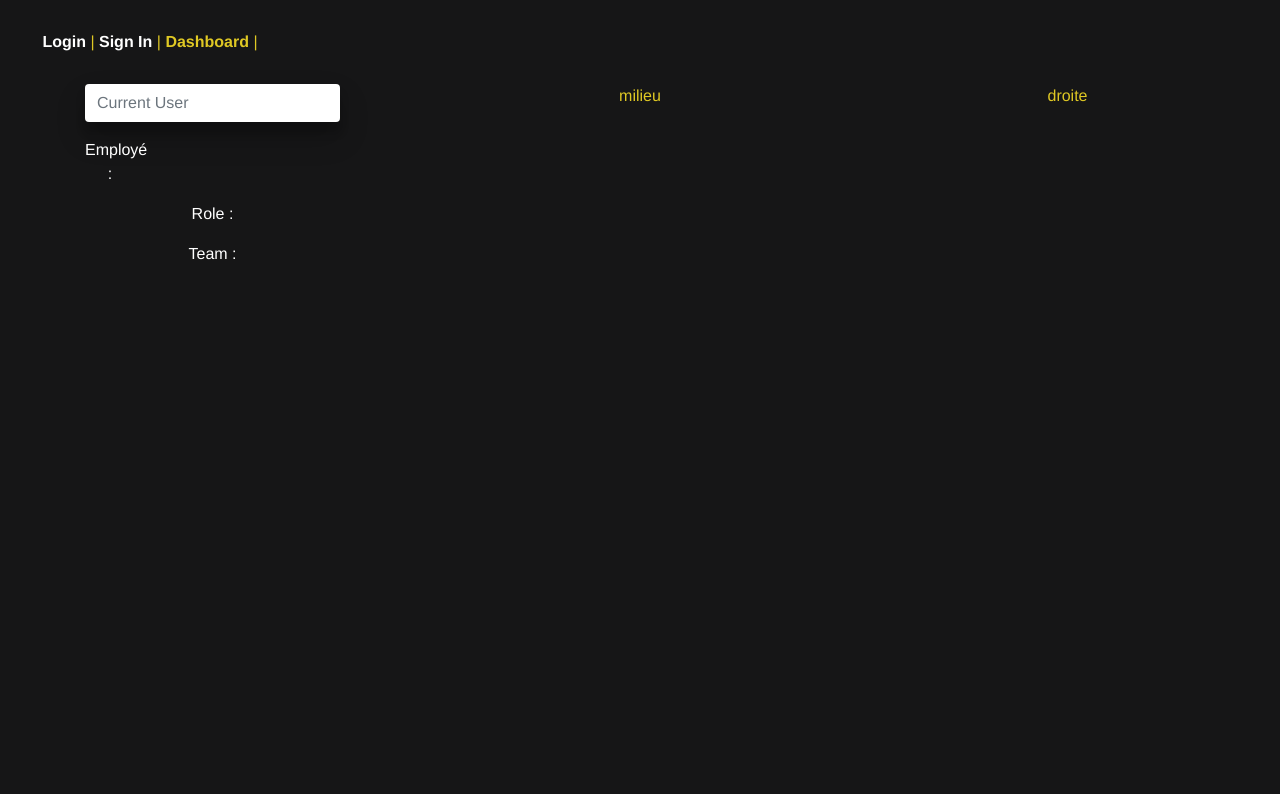
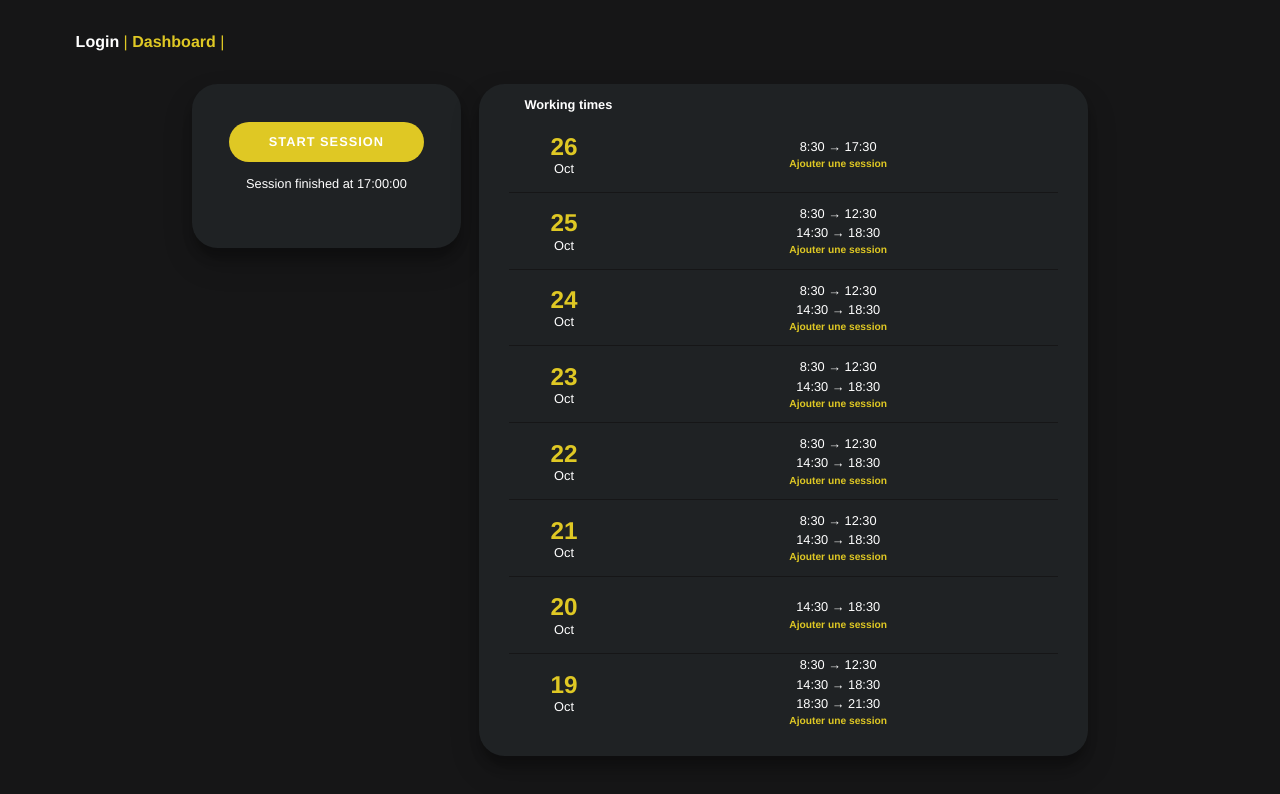
Before and after one commit to Soheibkehal/TimeMngr, a Vue app: page / in a window 1280 px wide. Shown: the top 794 px of the page. Built offline with nearby package versions, Linux system fonts and the light colour scheme.

Commit message:
add graph

```diff
--- a/package.json
+++ b/package.json
@@ -13,11 +13,16 @@
     "core-js": "^3.6.5",
     "jquery": "^3.5.1",
     "popper.js": "^1.16.1",
+    "raphael": "^2.3.0",
+    "save": "^2.4.0",
     "vue": "^2.6.11",
+    "vue-jquery": "^1.0.6",
+    "vue-morris": "^1.1.0",
     "vue-router": "^3.2.0"
   },
   "devDependencies": {
     "@babel/polyfill": "^7.11.5",
+    "@types/raphael": "^2.3.0",
     "@vue/cli-plugin-babel": "~4.5.0",
     "@vue/cli-plugin-eslint": "~4.5.0",
     "@vue/cli-plugin-router": "^4.5.8",
--- a/src/App.vue
+++ b/src/App.vue
@@ -2,18 +2,24 @@
   <div id="app">
     <div id="nav">
       <router-link to="/login">Login</router-link> |
-      <router-link to="/signin">Sign In </router-link> |
       <router-link to="/">Dashboard</router-link> |
+
     </div>
     <router-view />
   </div>
 </template>
 
+<script>
+export default {
+
+
+}
+</script>
 
 <style>
 html,
 body {
-  background-color:#161617;
+  background-color: #161617;
   background-size: cover;
   -webkit-background-size: cover;
   -moz-background-size: cover;
--- a/src/components/HelloWorld.vue
+++ b/src/components/HelloWorld.vue
@@ -1,33 +1,209 @@
   <template>
-  <div class="hello">
-
+  <div class="container-dashboard">
+    <div id="clock-container">
+      <div id="clock">
+        <button class="btn">START SESSION</button>
+        <p>Session finished at 17:00:00</p>
+      </div>
+    </div>
+    <div id="calendar">
+      <h2>Working times</h2>
+      <ul>
+        <li>
+          <div class="date">
+            <h3 class="day">26</h3>
+            <h3 class="month">Oct</h3>
+          </div>
+          <div class="session">
+            <p>8:30 → 17:30</p>
+            <p class="add-link">Ajouter une session</p>
+          </div>
+        </li>
+        <li>
+          <div class="date">
+            <h3 class="day">25</h3>
+            <h3 class="month">Oct</h3>
+          </div>
+          <div class="session">
+            <p>8:30 → 12:30</p>
+            <p>14:30 → 18:30</p>
+            <p class="add-link">Ajouter une session</p>
+          </div>
+        </li>
+        <li>
+          <div class="date">
+            <h3 class="day">24</h3>
+            <h3 class="month">Oct</h3>
+          </div>
+          <div class="session">
+            <p>8:30 → 12:30</p>
+            <p>14:30 → 18:30</p>
+            <p class="add-link">Ajouter une session</p>
+          </div>
+        </li>
+        <li>
+          <div class="date">
+            <h3 class="day">23</h3>
+            <h3 class="month">Oct</h3>
+          </div>
+          <div class="session">
+            <p>8:30 → 12:30</p>
+            <p>14:30 → 18:30</p>
+            <p class="add-link">Ajouter une session</p>
+          </div>
+        </li>
+        <li>
+          <div class="date">
+            <h3 class="day">22</h3>
+            <h3 class="month">Oct</h3>
+          </div>
+          <div class="session">
+            <p>8:30 → 12:30</p>
+            <p>14:30 → 18:30</p>
+            <p class="add-link">Ajouter une session</p>
+          </div>
+        </li>
+        <li>
+          <div class="date">
+            <h3 class="day">21</h3>
+            <h3 class="month">Oct</h3>
+          </div>
+          <div class="session">
+            <p>8:30 → 12:30</p>
+            <p>14:30 → 18:30</p>
+            <p class="add-link">Ajouter une session</p>
+          </div>
+        </li>
+        <li>
+          <div class="date">
+            <h3 class="day">20</h3>
+            <h3 class="month">Oct</h3>
+          </div>
+          <div class="session">
+            <p>14:30 → 18:30</p>
+            <p class="add-link">Ajouter une session</p>
+          </div>
+        </li>
+        <li>
+          <div class="date">
+            <h3 class="day">19</h3>
+            <h3 class="month">Oct</h3>
+          </div>
+          <div class="session">
+            <p>8:30 → 12:30</p>
+            <p>14:30 → 18:30</p>
+            <p>18:30 → 21:30</p>
+            <p class="add-link">Ajouter une session</p>
+          </div>
+        </li>
+      </ul>
+    </div>
   </div>
 </template>
 
 <script>
 export default {
-  name: 'HelloWorld',
-
-}
+  name: "Dashboard",
+};
 </script>
 
-<!-- Add "scoped" attribute to limit CSS to this component only -->
-<style scoped>
-h3 {
-  margin: 40px 0 0;
+<style lang="scss">
+.container-dashboard {
+  display: flex;
+  width: 70%;
+  margin: 0 auto;
+  #clock-container {
+    width: 30%;
+    #clock {
+      box-shadow: 0px 15px 30px rgba(0, 0, 0, 0.2),
+        0px 10px 10px rgba(0, 0, 0, 0.2);
+      background-color: #1f2224;
+      border-radius: 2vw;
+      padding: 3vw 1vw;
+      button {
+        border-radius: 20px;
+        background-color: #dfc824;
+        color: #fff;
+        font-size: 1vw;
+        font-weight: bold;
+        padding: 10px 40px;
+        letter-spacing: 1px;
+        text-transform: uppercase;
+        border: 0;
+      }
+      p {
+        color: white;
+        font-size: 1vw;
+        margin-top: 1vw;
+      }
+    }
+  }
+  #calendar {
+    width: 68%;
+    margin-left: 2%;
+    box-shadow: 0px 15px 30px rgba(0, 0, 0, 0.2),
+      0px 10px 10px rgba(0, 0, 0, 0.2);
+    background-color: #1f2224;
+    border-radius: 2vw;
+    h2 {
+      text-align: left;
+      color: white;
+      width: 85%;
+      margin: 1vw auto 0.3vw;
+      font-size: 1vw;
+      font-weight: 700;
     }
     ul {
-  list-style-type: none;
       padding: 0;
+      width: 90%;
+      margin: 0 auto 2vw;
+      border-radius: 1vw;
+      li {
+        display: flex;
+        min-height: 6vw;
+        justify-content: center;
+        border-bottom: 1px solid #161617;
+        align-items: center;
+        &:last-child {
+          border: 0;
         }
-li {
-  display: inline-block;
-  margin: 0 10px;
+        .date {
+          width: 20%;
+          h3.day {
+            color: #dfc824;
+            font-size: 1.9vw;
+            margin: 0;
+            font-weight: 700;
           }
-a {
-  color: #42b983;
+          h3.month {
+            color: white;
+            font-size: 1vw;
+            margin: 0;
           }
-p{
-  color : blue;
+        }
+        .session {
+          width: 80%;
+          display: flex;
+          flex-direction: column;
+          p {
+            text-align: center;
+            margin: 0;
+            color: white;
+            font-size: 1vw;
+            cursor: pointer;
+          }
+          p:hover {
+            color: #dfc824;
+          }
+          p.add-link {
+            color: #dfc824;
+            font-size: 0.8vw;
+            font-weight: 700;
+            cursor: pointer;
+          }
+        }
+      }
+    }
+  }
 }
 </style>
--- a/src/components/Logger.vue
+++ b/src/components/Logger.vue
@@ -20,7 +20,7 @@
             id="exampleInputPassword1"
           />
         </div>
-        <button type="submit" class="btn btn-primary">LogIn</button>
+        <button type="submit" class="btn btn-primary">Sign In</button>
       </form>
     </div>
   </div>
--- /dev/null
+++ b/src/components/private.vue
@@ -0,0 +1,83 @@
+<template>
+  <div id="app">
+    <div class="container">
+      <div class="row">
+        <div class="col-md-5">
+          <h1 class="areaTitle">Average workging times</h1>
+          <area-chart
+            id="area_2"
+            data='[
+                  { "key": "2013", "value": 30 },
+                  { "key": "2014", "value": 25 },
+                  { "key": "2015", "value": 29 },
+                  { "key": "2016", "value": 50 }
+                ]'
+            resize="true"
+            line-colors='[ "#FF6384", "#36A2EB" ]'
+            grid="true"
+            grid-text-weight="bold"
+          >
+          </area-chart>
+        </div>
+        <div class="col-md-5">
+        <h1 class="barTitle"> Average workings time</h1>
+          <bar-chart
+            id="bar"
+            :data="barData"
+            xkey="year"
+            :ykeys="ykeys"
+            resize="true"
+            labels='[ "soheib", "jacques", "phillipe" ]'
+            bar-colorssss='[ "#FF6384", "#36A2EB", "#FFCE56" ]'
+            :bar-colors="osColors"
+            grid="true"
+            grid-text-weight="bold"
+          >
+          </bar-chart>
+        </div>
+
+      </div>
+    </div>
+  </div>
+</template>
+
+<script>
+import Raphael from "raphael/raphael";
+global.Raphael = Raphael;
+import { BarChart, AreaChart } from "vue-morris";
+export default {
+  name: "app",
+  data() {
+    return {
+      barData: [
+        { year: "lundi", soheib: 10, jacques: 5, phillipe: 2 },
+        { year: "mardi", soheib: 10, jacques: 15, phillipe: 3 },
+        { year: "mercredi", soheib: 20, jacques: 25, phillipe: 2 },
+        { year: "jeudi", soheib: 30, jacques: 20, phillipe: 1 },
+      ],
+      ykeys: ["soheib", "jacques", "phillipe"],
+      lineData: [] /*[
+        { year: '2013', a: 10, b: 5 },
+        { year: '2014', a: 40, b: 15 },
+        { year: '2015', a: 20, b: 25 },
+        { year: '2016', a: 30, b: 20 },
+      ],*/,
+      donutData: [
+        { label: "Red", value: 300 },
+        { label: "Blue", value: 50 },
+        { label: "Yellow", value: 100 },
+      ],
+      areaData: [
+        { year: "2013", a: 30, b: 5 },
+        { year: "2014", a: 25, b: 15 },
+        { year: "2015", a: 29, b: 25 },
+        { year: "2016", a: 50, b: 20 },
+      ],
+    };
+  },
+  components: {
+    BarChart,
+    AreaChart,
+  },
+};
+</script>
--- a/src/main.js
+++ b/src/main.js
@@ -8,6 +8,10 @@ import router from './router'
 import 'bootstrap'
 import BootstrapVue from 'bootstrap-vue'
 import 'bootstrap-vue/dist/bootstrap-vue.css'
+import Raphael from 'raphael/raphael'
+global.Raphael = Raphael
+global.jQuery = require('jquery');
+
 
 
 Vue.use(BootstrapVue)
@@ -22,6 +26,7 @@ Vue.config.productionTip = false
 
 
 new Vue({
+  template:'',
   router,
   render: h => h(App)
 }).$mount('#app')
--- a/src/router/index.js
+++ b/src/router/index.js
@@ -7,8 +7,8 @@ Vue.use(VueRouter)
 const routes = [
   {
     path: '/',
-    name: 'Home',
-    component: Home
+    name: 'HelloWorld',
+    component: () => import('@/components/HelloWorld.vue')
   },
   {
     path: '/meteo',
@@ -28,8 +28,13 @@ const routes = [
   },
   {
     path: '/signin',
-    name:'SignIn',
+    name: 'SignIn',
     component: () => import('@/components/SignIn.vue')
+  },
+  {
+    path: '/private',
+    name: 'private',
+    component: () => import('@/components/private.vue')
   }
 ]
 
```
Also changed, not shown: 1 other file (tests, documents, lock files or other folders). Lines whose indentation alone changed are shown as unchanged.
